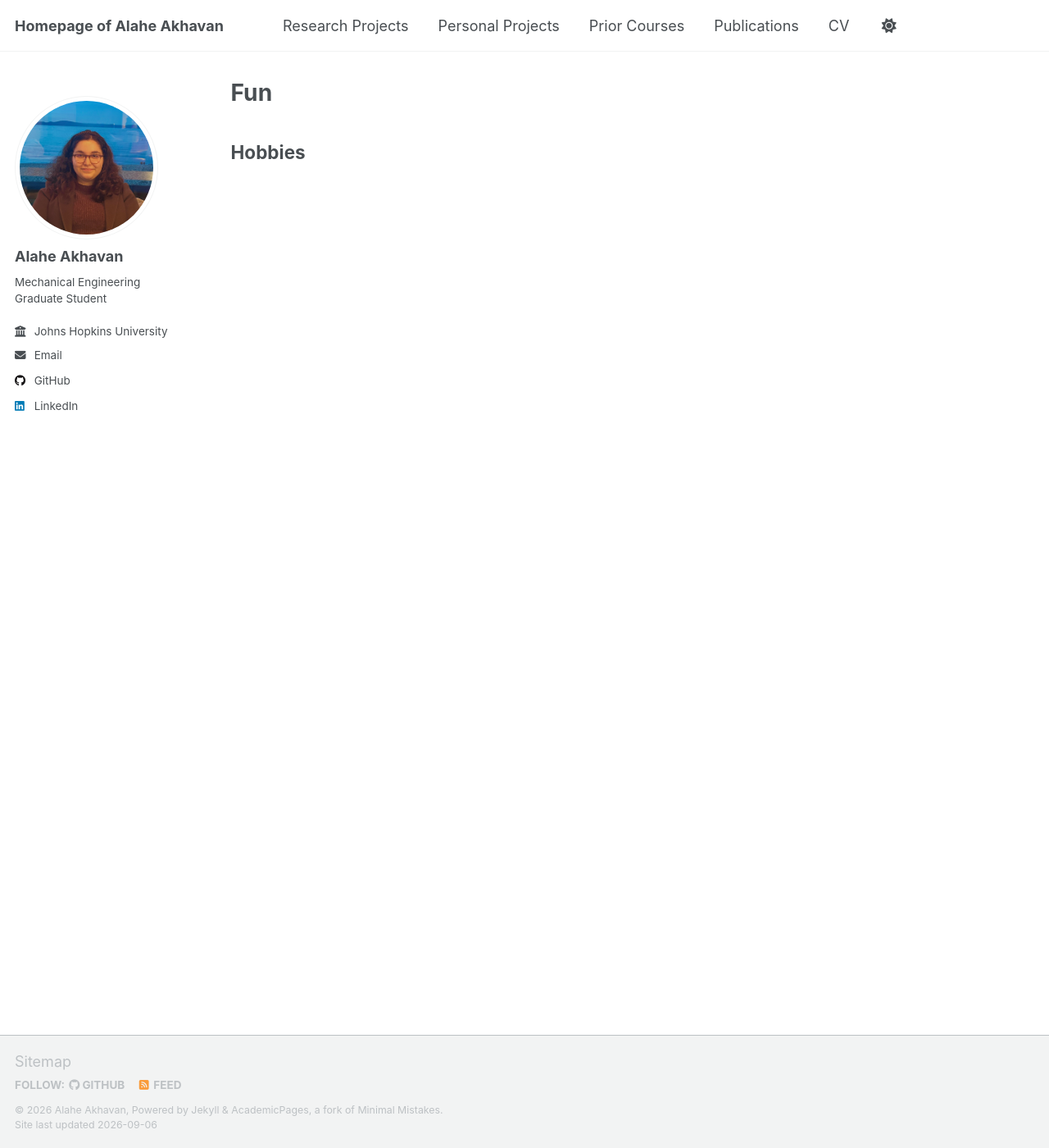
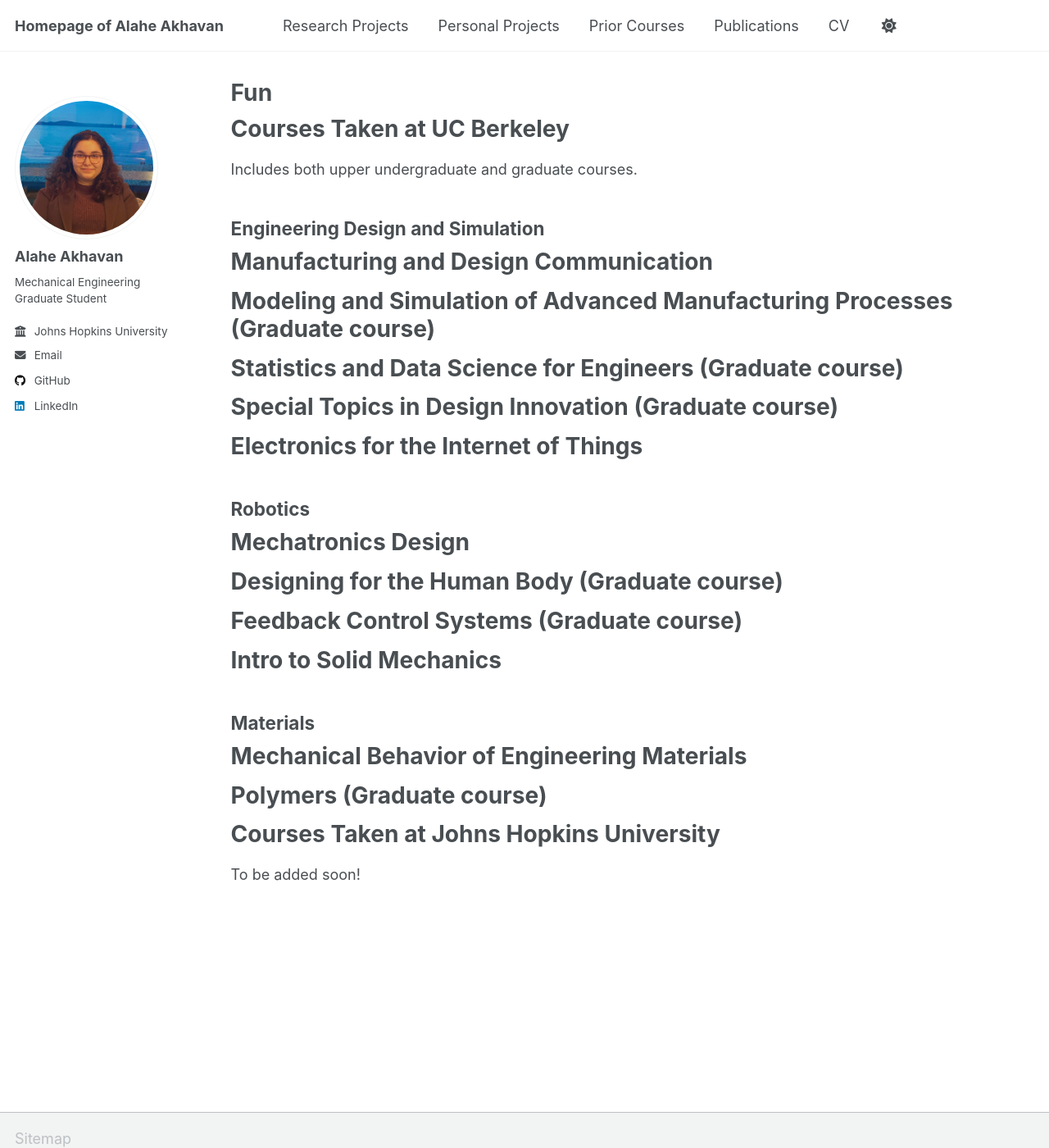
Before and after one commit to Akhavana/akhavana.github.io, a Jekyll site: the page built from _pages/fun.md, in a window 1280 px wide and 1400 px high. Shown: the whole window at 82% size. Built offline with Jekyll 4.4.1, drawn with Linux system fonts in a browser that asks for light colours; a script that is not in the unit is left out.

Commit message:
Update fun.md with courses taken at universities
Added sections for courses taken at UC Berkeley and Johns Hopkins University.

```diff
--- a/_pages/fun.md
+++ b/_pages/fun.md
@@ -4,4 +4,26 @@ title: "Fun"
 permalink: /fun/
 author_profile: true
 ---
-## Hobbies
+# Courses Taken at UC Berkeley
+Includes both upper undergraduate and graduate courses.
+
+## Engineering Design and Simulation
+# Manufacturing and Design Communication
+# Modeling and Simulation of Advanced Manufacturing Processes (Graduate course)
+# Statistics and Data Science for Engineers (Graduate course)
+# Special Topics in Design Innovation (Graduate course)
+# Electronics for the Internet of Things
+
+## Robotics
+# Mechatronics Design
+# Designing for the Human Body (Graduate course)
+# Feedback Control Systems (Graduate course)
+# Intro to Solid Mechanics
+
+## Materials
+# Mechanical Behavior of Engineering Materials
+# Polymers (Graduate course)
+
+
+# Courses Taken at Johns Hopkins University
+To be added soon!
```
